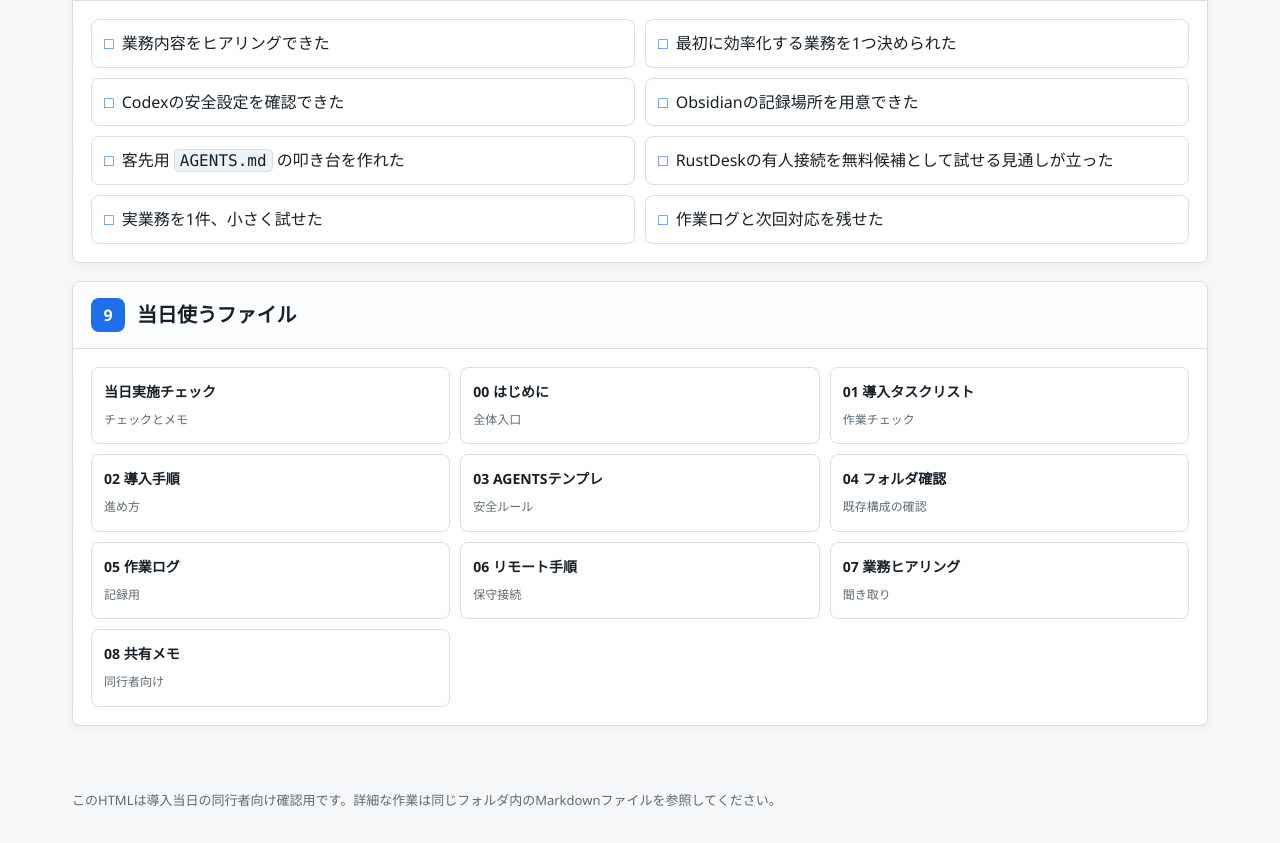
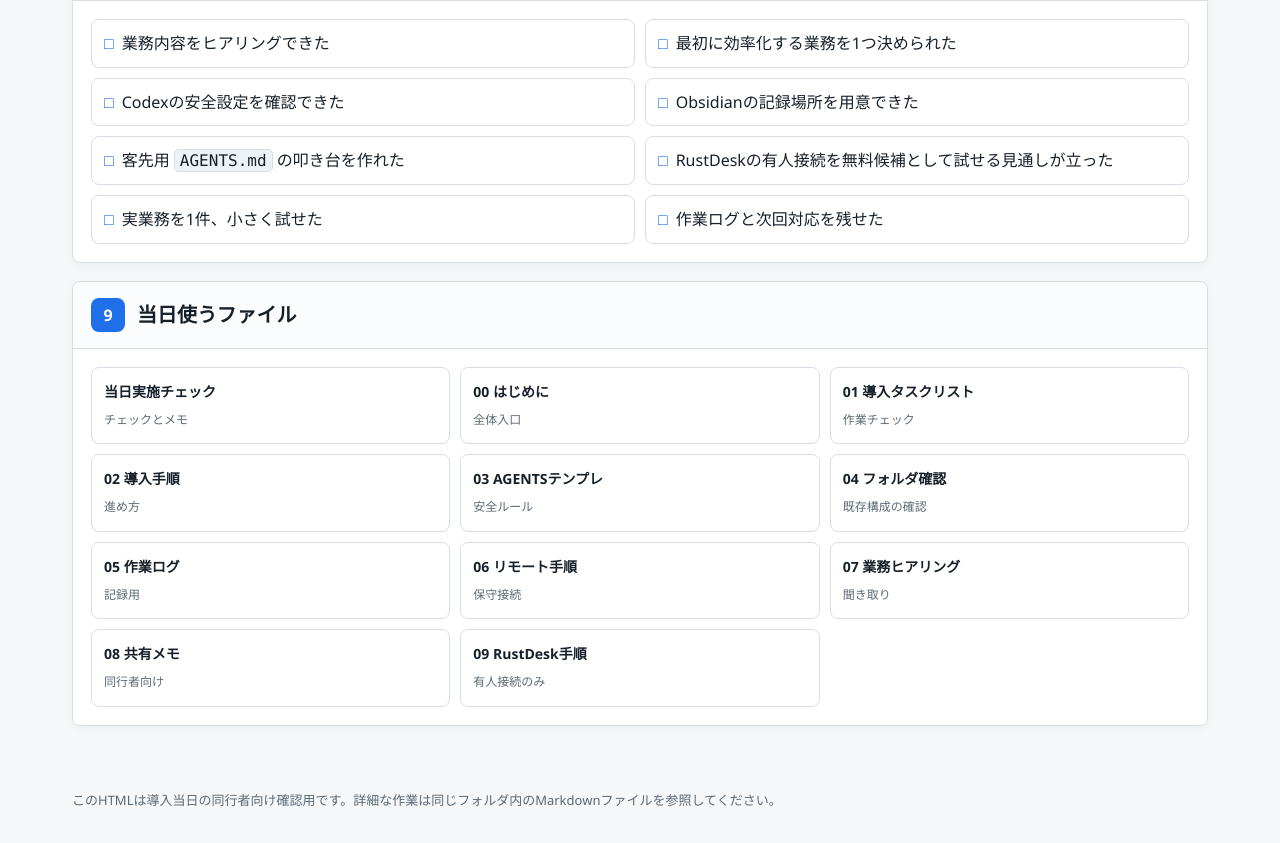
Before and after one commit to aoki-recten/codex-onboarding-kit-koyukogyo, a plain HTML site: page index.html in a window 1280 px wide. Shown: the part 3672-4515 px from the top of the page. Drawn offline with Linux system fonts and the light colour scheme.

Commit message:
Add standalone RustDesk assisted connection guide

```diff
--- a/index.html
+++ b/index.html
@@ -810,6 +810,7 @@ Codex/
         <a href="06_リモート保守手段.md"><strong>06 リモート手順</strong><span>保守接続</span></a>
         <a href="07_業務ヒアリングシート.md"><strong>07 業務ヒアリング</strong><span>聞き取り</span></a>
         <a href="08_同行者向け共有メモ.md"><strong>08 共有メモ</strong><span>同行者向け</span></a>
+        <a href="09_RustDesk有人接続手順.md"><strong>09 RustDesk手順</strong><span>有人接続のみ</span></a>
       </div>
     </section>
   </main>
```
Also changed, not shown: 同行者向け_Codex導入ガイド.html (+1 -0 lines), 2 other files.
